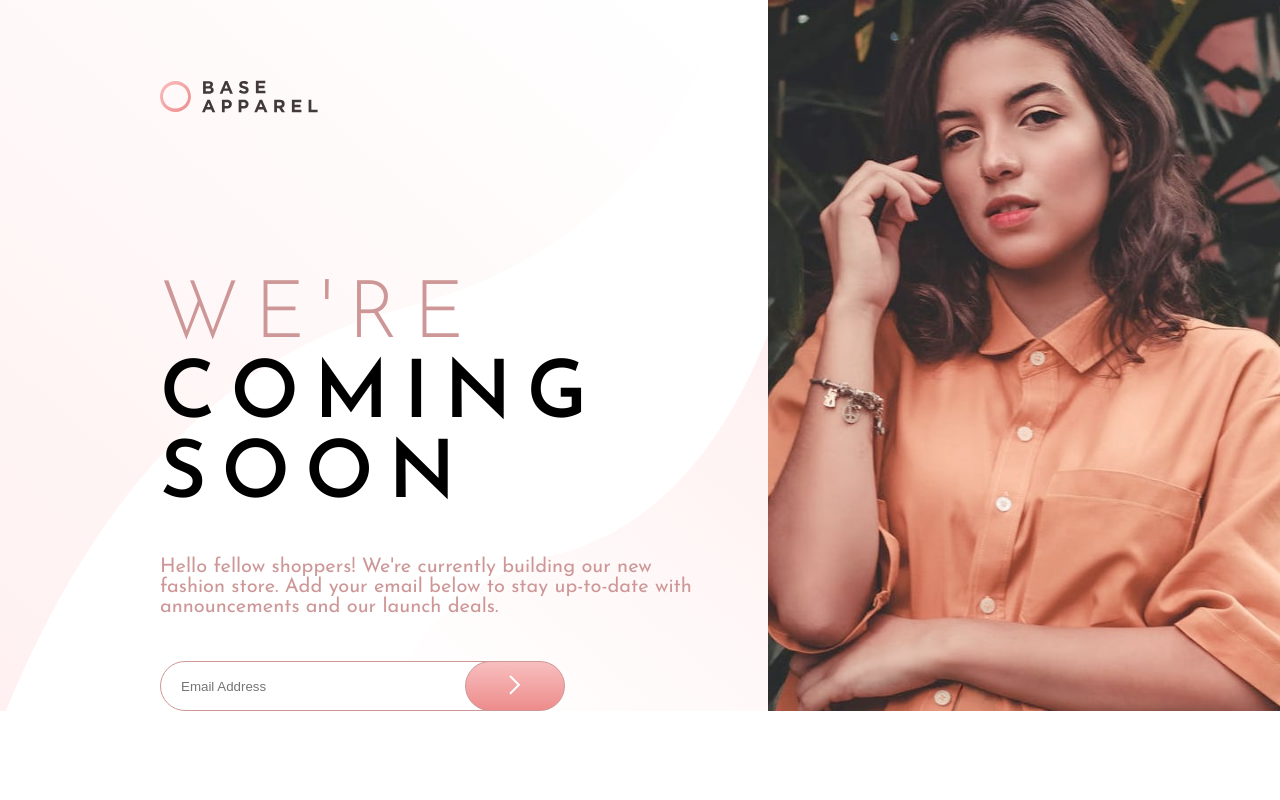
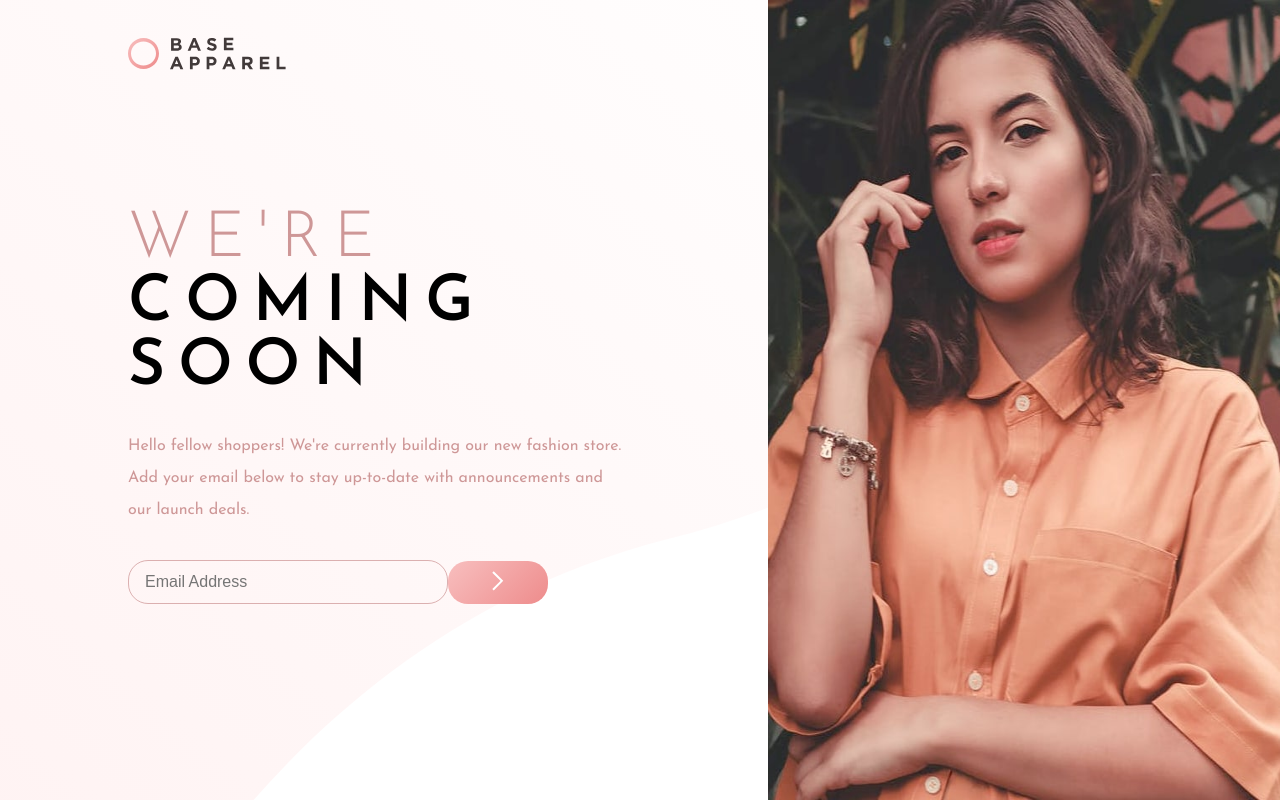
Before and after one commit to VegaYed/challenge-2, a plain HTML site: page index.html in a window 1280 px wide. Drawn offline with Linux system fonts and the light colour scheme.

Commit message:
movile and desktop

```diff
--- a/index.html
+++ b/index.html
@@ -2,42 +2,38 @@
 <html lang="en">
 
 <head>
-  <meta charset="UTF-8">
-  <meta name="viewport" content="width=device-width, initial-scale=1.0">
-  <!-- displays site properly based on user's device -->
-
-  <link rel="icon" type="image/png" sizes="32x32" href="./images/favicon-32x32.png">
-
+  <meta charset="UTF-8" />
+  <meta name="viewport" content="width=device-width, initial-scale=1.0" />
+  <link rel="icon" type="image/png" sizes="32x32" href="./images/favicon-32x32.png" />
   <title>Frontend Mentor | Base Apparel coming soon page</title>
-  <link rel="stylesheet" href="styles.css">
+  <link rel="stylesheet" href="styles.css" />
 </head>
 
 <body>
-
-    <div class="left">
-
-      <div id="logo">
-        <img src="images/logo.svg" alt="logo">
-      </div>
-
-      <h1 class="title">We're <br> <span>coming <br> soon</span></h1>
-
-      <p class="subtext">
-        Hello fellow shoppers! We're currently building our new <br>
-        fashion store. Add your email below to stay up-to-date with <br>
-        announcements and our launch deals.
-      </p>
-
-      <form id="email-form">
-        <input type="email" placeholder="Email Address" name="email-btn">
-        <button class="button" type="submit"><img src="images/icon-arrow.svg"></button>
+  <div class="container">
+    <div class="logo">
+      <img src="images/logo.svg" alt="logo" />
+    </div>
+    <div class="photo">
+      <img src="images/hero-mobile.jpg" alt="">
+    </div>
+    <h1 class="title">
+      We're <span><br />coming soon</span>
+    </h1>
+    <p class="subtext">
+      Hello fellow shoppers! We're currently building our new fashion store.
+      Add your email below to stay up-to-date with announcements and our
+      launch deals.
+    </p>
+    <div class="formulario">
+      <form class="email-form">
+        <input type="email" placeholder="Email Address" name="email-btn" class="in-email" />
+        <button class="button" type="submit">
+          <img src="images/icon-arrow.svg" />
+        </button>
       </form>
-
     </div>
-
-    <div class="right">
-
-    </div>
+  </div>
 </body>
 
 </html>
--- a/styles.css
+++ b/styles.css
@@ -1,107 +1,137 @@
 @import url('https://fonts.googleapis.com/css2?family=Josefin+Sans:wght@300;400;600&display=swap');
 
-*{
-    margin: 0px;
-    padding: 0px;
+html, body {
+    margin: 0;
+    padding: 0;
     box-sizing: border-box;
 }
-
-
-body{
-    font-family: 'Josefin Sans', sans-serif;
-    display: grid;
-    grid-template-columns: repeat(5, 1fr);
-    grid-template-rows: repeat(4, 1fr);
-    grid-column-gap: 0px;
-    grid-row-gap: 10%;
+.container{
+  width: 100vw;
+  height: 100vh;
+  font-family: 'Josefin Sans', sans-serif;
+  display: flex;
+  flex-flow: column ;
+  background: linear-gradient(135deg, hsl(0, 0%, 100%), hsl(0, 100%, 98%));
+}
+.logo{
+  padding: 30px;
+}
+.photo{
+  display: flex;
+  justify-content: center;
+  background: linear-gradient(135deg, hsl(0, 80%, 86%),  hsl(0, 74%, 74%));
 }
 
-.left{
-    grid-area: 1 / 1 / 5 / 4;
-    display: flex;
-    flex-direction: column;
-    flex-wrap: wrap;
-    justify-content: flex-start;
-    align-content: flex-start;
-    align-items: flex-start;
-    background-image: url("images/bg-pattern-desktop.svg");
-    background-repeat: no-repeat;
-    background-position: left;
-    background-size: cover;
+.title{
+  text-align: center;
+  font-size: 2em;
+  color: hsl(0, 36%, 70%);
+  font-weight: 200;
+  margin-top: 2em;
+  padding-left: 1em;
+  padding-right: 1em;
+  text-transform: uppercase;
+  line-height: 1em;
+  letter-spacing: 0.2em;
+  }
+.title span{
+  color: black;
+  font-weight: 600;
 }
 
-#logo{
-    display: block;
-    margin-top: 80px;
-    margin-left: 160px;
-    margin-right: 0px;
-    order: 0;
-    flex: 0 1 auto;
-    align-self: auto;
+.subtext{
+  font-size: 1em;
+  text-align: center;
+  padding: 1em;
+  color: hsl(0, 36%, 70%);
 }
 
-.left h1{
-    order: 0;
-    flex: 0 1 auto;
-    align-self: auto;
-    margin-left: 160px;
-    font-size: 80px;
-    font-weight: 200;
-    letter-spacing: 15px;
-    text-transform: uppercase;
-    color: hsl(0, 36%, 70%);
-    margin-top: 160px;
+.formulario{
+  display: flex;
+  margin: 0px auto;
+  padding: 30px;
 }
 
-.left h1 span{
-    font-size: 80px;
-    font-weight: 600;
-    color: black;
-}
-
-.left .subtext{
-    order: 0;
-    flex: 0 1 auto;
-    align-self: auto;
-    margin-left: 160px;
-    color: hsl(0, 36%, 70%);
-    font-size: 20px;
-    margin-top: 2em;
-    margin-bottom: 2em;
-}
-
-#email-form{
-    order: 0;
-    flex: 0 1 auto;
-    align-self: auto;
-    margin-left: 160px;
-    margin-bottom: 0px;
-}
-
-#email-form input{
-    display: inline-block;
-    box-sizing: border-box;
-    width: 400px;
-    height: 50px;
-    padding: 20px;
-    border: 1px solid hsl(0, 36%, 70%);
-    border-radius: 50px;
+.email-form{
+  width: 100%;
+  height: 100%;
+  align-items: center;
+  display: flex;
 }
 
 .button{
-    display: inline-block;
-    border: 1px solid hsl(0, 36%, 70%);
-    background: linear-gradient(hsl(0, 80%, 86%), hsl(0, 74%, 74%));
-    width: 100px;
-    height: 50px;
-    border-radius: 50px;
-    margin-left: -100px;
-    transform: translateY(4px);
+  max-width: 100px;
+  min-width: 100px;
+  border-style: none;
+  border-radius: 20px;
+  width: 15%;
+  height: 43px;
+  background: linear-gradient(135deg, hsl(0, 80%, 86%),  hsl(0, 74%, 74%));
 }
 
-.right {
-    grid-area: 1 / 4 / 5 / 6;
-    background-image: url("images/hero-desktop.jpg");
-    background-repeat: no-repeat;
-    background-size: cover;
+.in-email{
+  max-width:300px;
+  background-color: transparent;
+  border: 1px solid hsla(0, 36%, 70%, 0.733);
+  border-radius: 20px;
+  height: 40px;
+  width: 60%;
+  font-size: 1em;
+  padding-left: 1em;
+  color: #f37f83;
+  }
+@media only screen and (min-width: 1200px){
+.container{
+  background-image: url('images/bg-pattern-desktop.svg');
+  background-size: cover;
+  display: grid;
+  grid-template-columns: 10% 50% 40%;
+  grid-template-rows: 10% 40% 20% auto;
+  grid-template-areas:
+  "white logo photo"
+  "white title photo"
+  "white parrafo photo"
+  "white form photo";
+  }
+.photo{
+  content: url('images/hero-desktop.jpg');
+  grid-area: photo;
+  justify-self: stretch;
+  align-self: stretch;
 }
+.logo{
+  grid-area: logo;
+  margin: 0px;
+  padding: 0px;
+  padding-top: 30px;
+  align-self: center;
+}
+.title{
+  grid-area: title;
+  font-size: 4rem;
+  width: 2em;
+  height: auto;
+  align-self: end;
+  margin: 0px;
+  padding: 0px
+  }
+.subtext{
+  grid-area: parrafo;
+  padding: 0px;
+  margin: 0px;
+  padding-top: 30px;
+  width: 500px;
+  align-self: start;
+  justify-self: start;
+  text-align: left;
+  line-height: 2em;
+  grid-row: auto;
+}
+.formulario{
+  display: inline;
+  grid-area: form;
+  align-self: start;
+  margin: 0px;
+  padding: 0px;
+}
+}
```
